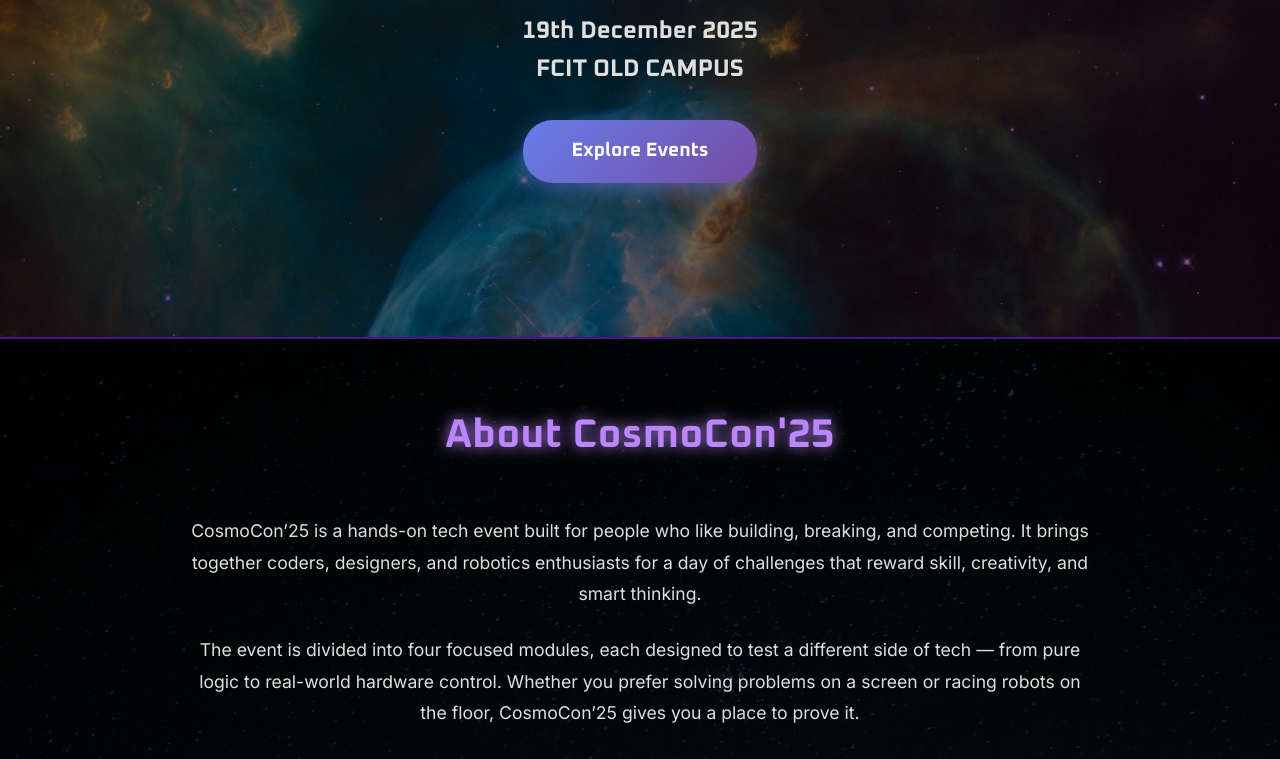
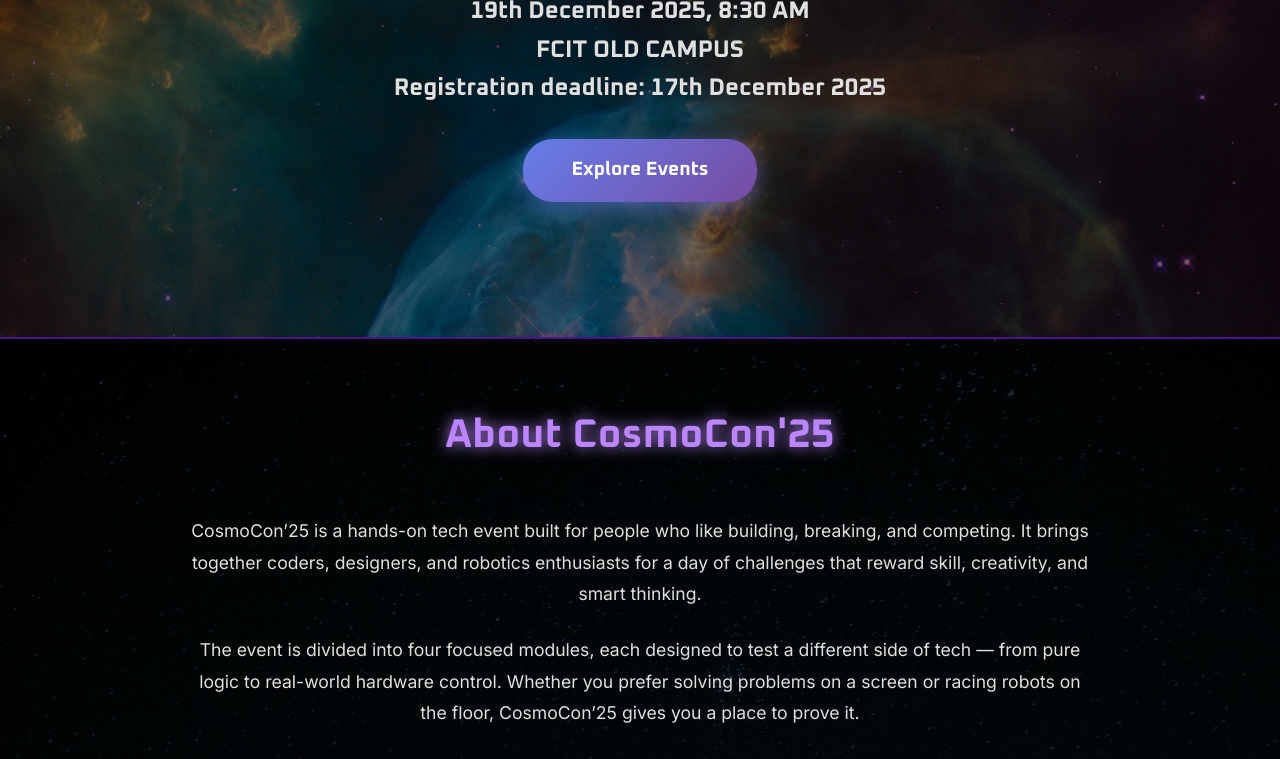
Before and after one commit to Abeehimr/CosmoCon, a plain HTML site: page index.html in a window 1280 px wide. Shown: the part 341-1100 px from the top of the page. Drawn offline with Linux system fonts and the light colour scheme.

Commit message:
Update index.html

```diff
--- a/index.html
+++ b/index.html
@@ -31,7 +31,7 @@
   <section class="hero" style="background-image: url('./assets/cosmo.jpg');">
     <div class="hero-content">
       <h1>CosmoCon'25 </h1>
-      <h2>19th December 2025 <br> FCIT OLD CAMPUS</h2>
+      <h2>19th December 2025, 8:30 AM <br> FCIT OLD CAMPUS <br> Registration deadline: 17th December 2025</h2>
       <p></p>
       <a href="#about" class="cta-button"><h4>Explore Events</h4></a>
     </div>
```
